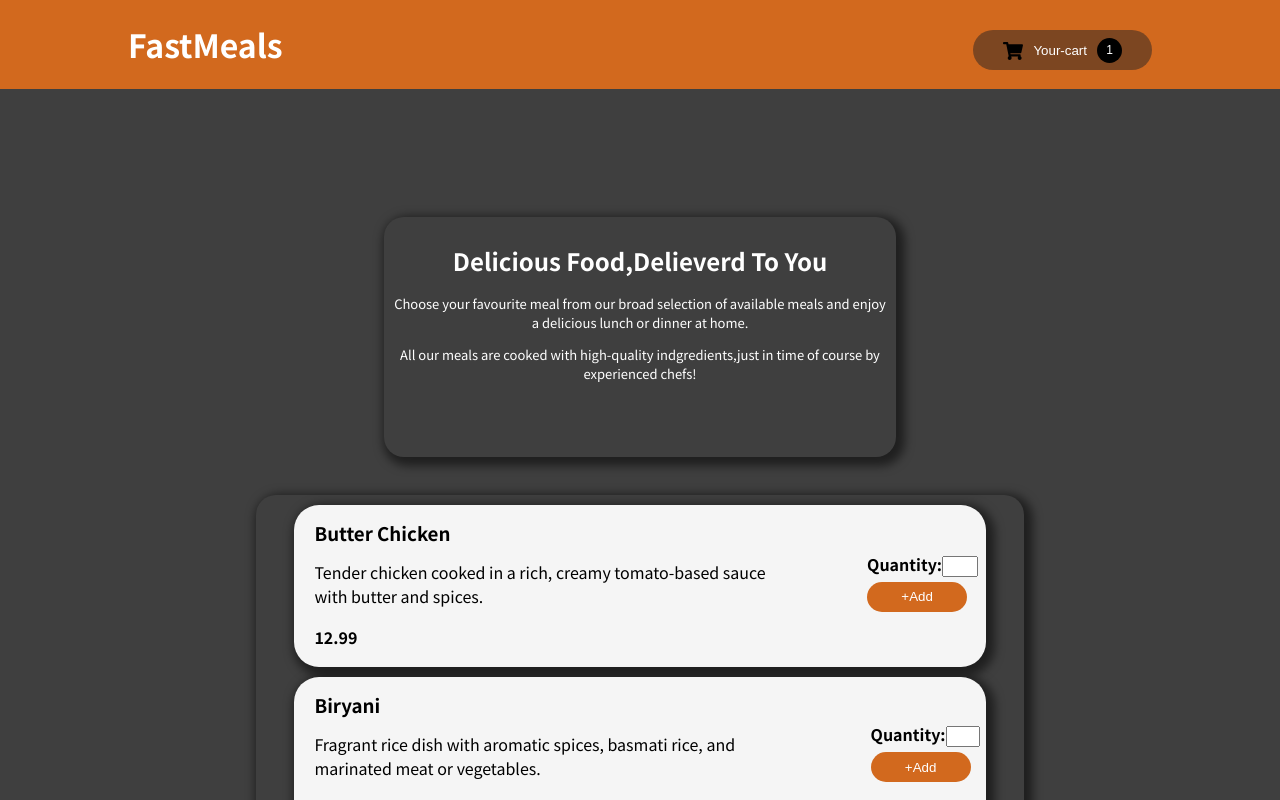
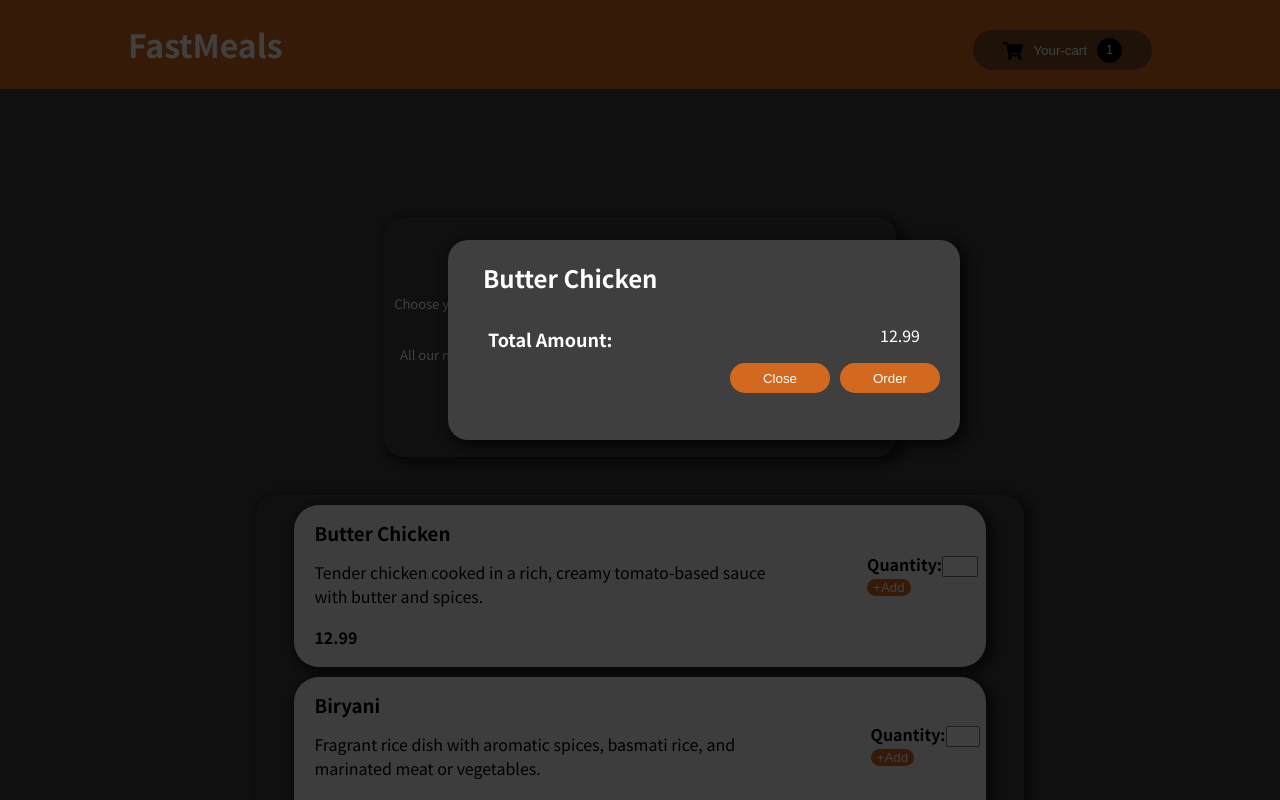
Before and after one commit to EshaGautam/Food-Order-App, a React (Create React App) app: page / in a window 1280 px wide. Shown: the top 800 px of the page. Built offline with nearby package versions, Linux system fonts and the light colour scheme.

Commit message:
Modal and backdrop Added

```diff
--- a/public/index.html
+++ b/public/index.html
@@ -28,6 +28,9 @@
   </head>
   <body>
     <noscript>You need to enable JavaScript to run this app.</noscript>
+
+    <div id="modal-root"></div>
+    <div id="backdrop-root"></div>
     <div id="root"></div>
     <!--
       This HTML file is a template.
--- a/src/App.js
+++ b/src/App.js
@@ -1,12 +1,15 @@
 
+import Modal from "./component/Layout/Modal";
 import Navbar from "./component/Layout/Navbar";
 import MealItems from "./component/Meals/MealItems";
 import Summary from "./component/Summary/Summary";
+
 
 function App() {
   return (
     <>
      <Navbar/>
+     <Modal/>
      <Summary/>
      <MealItems/>
     </>
--- a/src/component/Button/Button.css
+++ b/src/component/Button/Button.css
@@ -0,0 +1,12 @@
+.btn{
+    border: none;
+    color:white;
+    background-color: chocolate;
+    border-radius: 20px;
+
+}
+
+.btn:hover{
+    background-color: brown;
+    box-shadow: 2px 2px 5px 3px rgb(175, 81, 81);
+}
--- a/src/component/Button/Button.js
+++ b/src/component/Button/Button.js
@@ -1,8 +1,10 @@
 import React from 'react'
+import './Button.css'
 
 function Button(props) {
+  const styleBtn= `btn ${props.className || ""}`;
   return (
-    <div><button type={props.type} onClick={props.onClick} className={` ${props.className}`}>{props.children}</button></div>
+    <div><button type={props.type} onClick={props.onClick} className={styleBtn}>{props.children}</button></div>
   )
 }
 
--- /dev/null
+++ b/src/component/Layout/Modal.css
@@ -0,0 +1,50 @@
+.modal_card{
+    height: 25vh;
+    width: 40%;
+    z-index: 100;
+    position: fixed;
+    top: 30vh;
+    right: 25vw;
+    overflow: hidden;
+    padding-left: 25px;
+    position: fixed;
+}
+.modal_card h2{
+   padding-left: 10px;
+
+}
+.amt-dts{
+    display: flex;
+    justify-content: space-between;
+    padding-left: 15px ;
+    padding-right: 40px ;
+    line-height: 5%;
+}
+.amt-dts h4{
+    font-size: large;
+}
+.amt-dts span{
+    margin-top: 20px;
+}
+.btn-dts{
+    display: flex;
+    flex-direction: row;
+    justify-content: end;
+    gap: 10px;
+    padding-right: 20px;
+
+}
+.btn-modal{
+ width:100px;
+ height: 30px;
+}
+
+.backdrop {
+  position: fixed;
+  top: 0;
+  left: 0;
+  width: 100%;
+  height: 100vh;
+  z-index: 10;
+  background: rgba(0, 0, 0, 0.75);
+}
--- /dev/null
+++ b/src/component/Layout/Modal.js
@@ -0,0 +1,42 @@
+import "./Modal.css"
+import React from 'react'
+import Card from '../UI/Card'
+import Button from "../Button/Button";
+import ReactDOM from "react-dom";
+
+function Backdrop(props) {
+  return <div className="backdrop" onClick={props.onClick}></div>;
+}
+
+function ModalOverlay() {
+  return (
+    <Card className="modal_card">
+      <h2>Butter Chicken</h2>
+      <div className="amt-dts">
+        <h4>Total Amount:</h4>
+        <span>12.99</span>
+      </div>
+      <div className="btn-dts">
+        <Button className="btn-modal">Close</Button>
+        <Button className="btn-modal">Order</Button>
+      </div>
+    </Card>
+  );
+}
+
+function Modal(props) {
+  return (
+    <div>
+      {ReactDOM.createPortal(
+        <Backdrop/>,
+        document.getElementById("backdrop-root")
+      )}
+      {ReactDOM.createPortal(
+        <ModalOverlay/>,
+        document.getElementById("modal-root")
+      )}
+    </div>
+  );
+}
+
+export default Modal;
--- a/src/component/Meals/QuantityForm.css
+++ b/src/component/Meals/QuantityForm.css
@@ -11,17 +11,6 @@ width:30%;
     font-weight: bold;
     font-size: medium;
 }
-.form_btn{
-    border: none;
-    color:white;
-    background-color: chocolate;
-    border-radius: 20px;
-    width: 100px;
-    height: 30px;
-    margin-top: 5px;
-
-}
-
 .form_btn:hover{
     background-color: brown;
     box-shadow: 2px 2px 5px 3px rgb(175, 81, 81);
```
